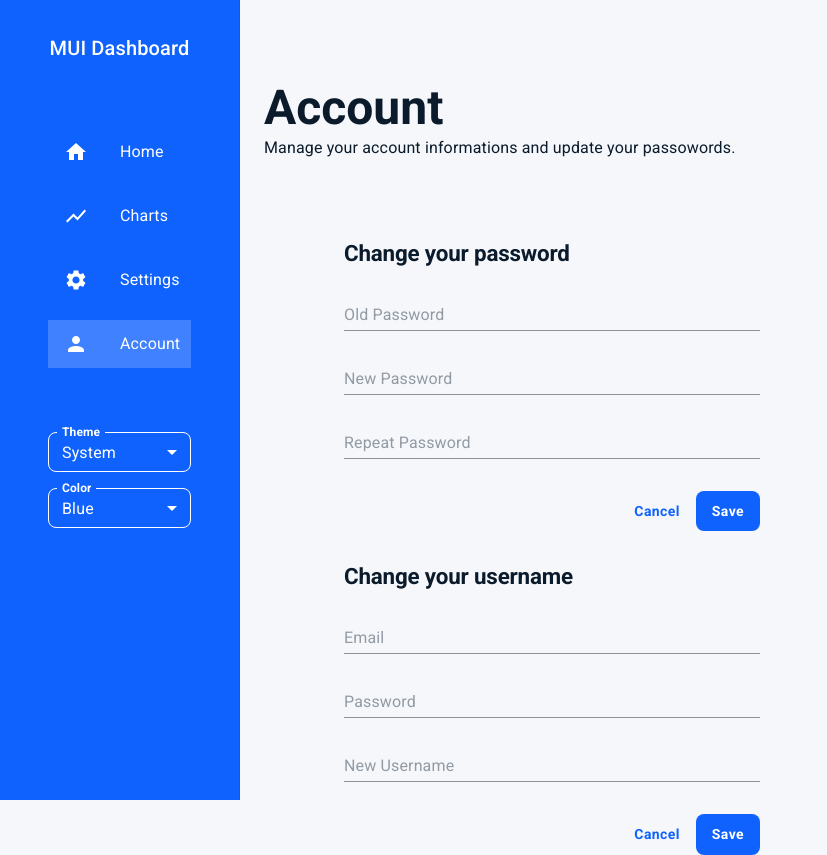
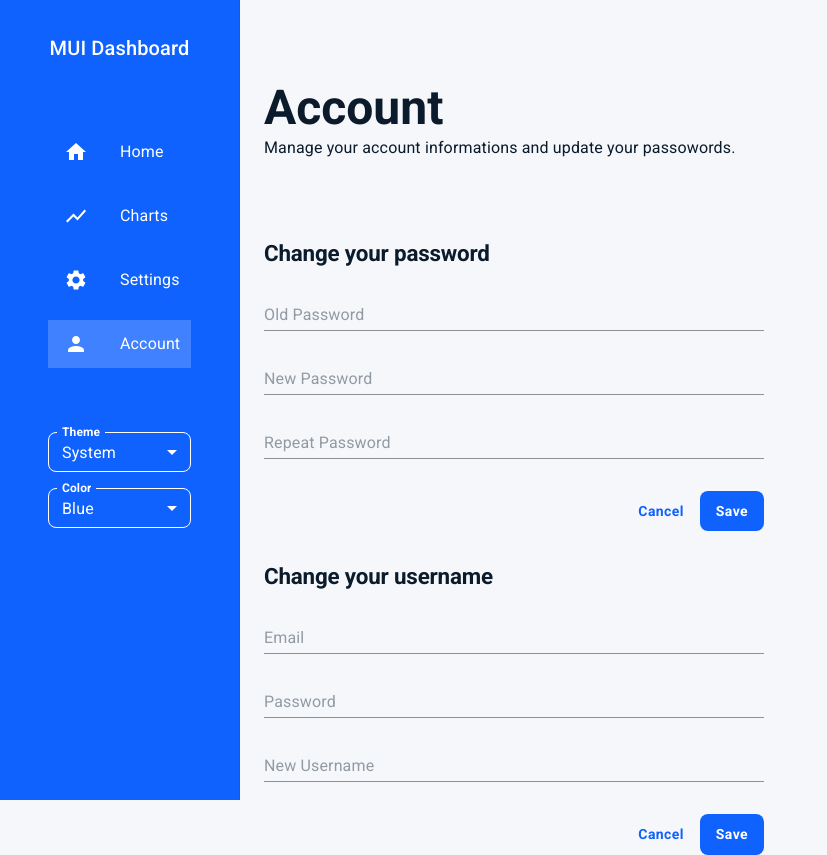
Before and after one commit to giuseppe2305/mui-dashboard, a React (Vite) app: page /account in a window 1280 px wide. Shown: the whole page, without its empty margins (0-827 px from the left). Built offline with nearby package versions, Linux system fonts and the light colour scheme.

Commit message:
Fixed spacing.

```diff
--- a/src/components/Account.tsx
+++ b/src/components/Account.tsx
@@ -5,8 +5,8 @@ function Account() {
     <Container maxWidth="xl" sx={{ py: 10 }}>
       <Typography variant="h3">Account</Typography>
       <Typography>Manage your account informations and update your passowords.</Typography>
-      <Grid container gap={4} justifyContent="space-between" sx={{ mt: 10, px: 10 }}>
-        <Grid sx={{ flexDirection: "column", display: "flex", gap: 4, maxWidth: 500 }} size={6}>
+      <Grid container gap={{ sm: 4, xl: 30 }} sx={{ mt: 10 }}>
+        <Grid sx={{ flexDirection: "column", display: "flex", gap: 4, maxWidth: 500 }} size={{ sm: 12, xl: 6 }}>
           <Typography variant="h2">Change your password</Typography>
           <TextField type="password" variant="standard" placeholder="Old Password" />
           <TextField type="password" variant="standard" placeholder="New Password" />
@@ -16,7 +16,7 @@ function Account() {
             <Button variant="contained">Save</Button>
           </Stack>
         </Grid>
-        <Grid sx={{ flexDirection: "column", display: "flex", gap: 4, maxWidth: 500 }} size={6}>
+        <Grid sx={{ flexDirection: "column", display: "flex", gap: 4, maxWidth: 500 }} size={{ sm: 12, xl: 6 }}>
           <Typography variant="h2">Change your username</Typography>
           <TextField type="email" variant="standard" placeholder="Email" />
           <TextField type="password" variant="standard" placeholder="Password" />
```
